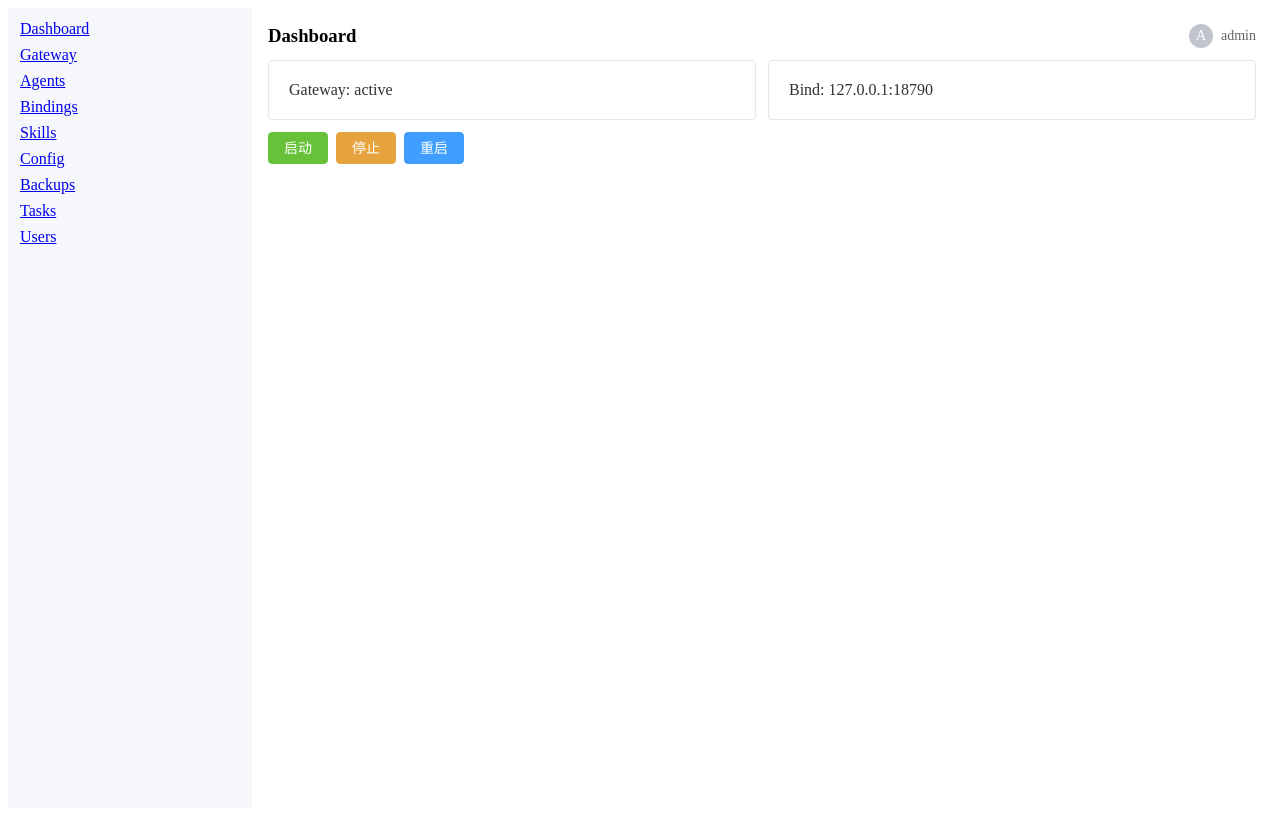
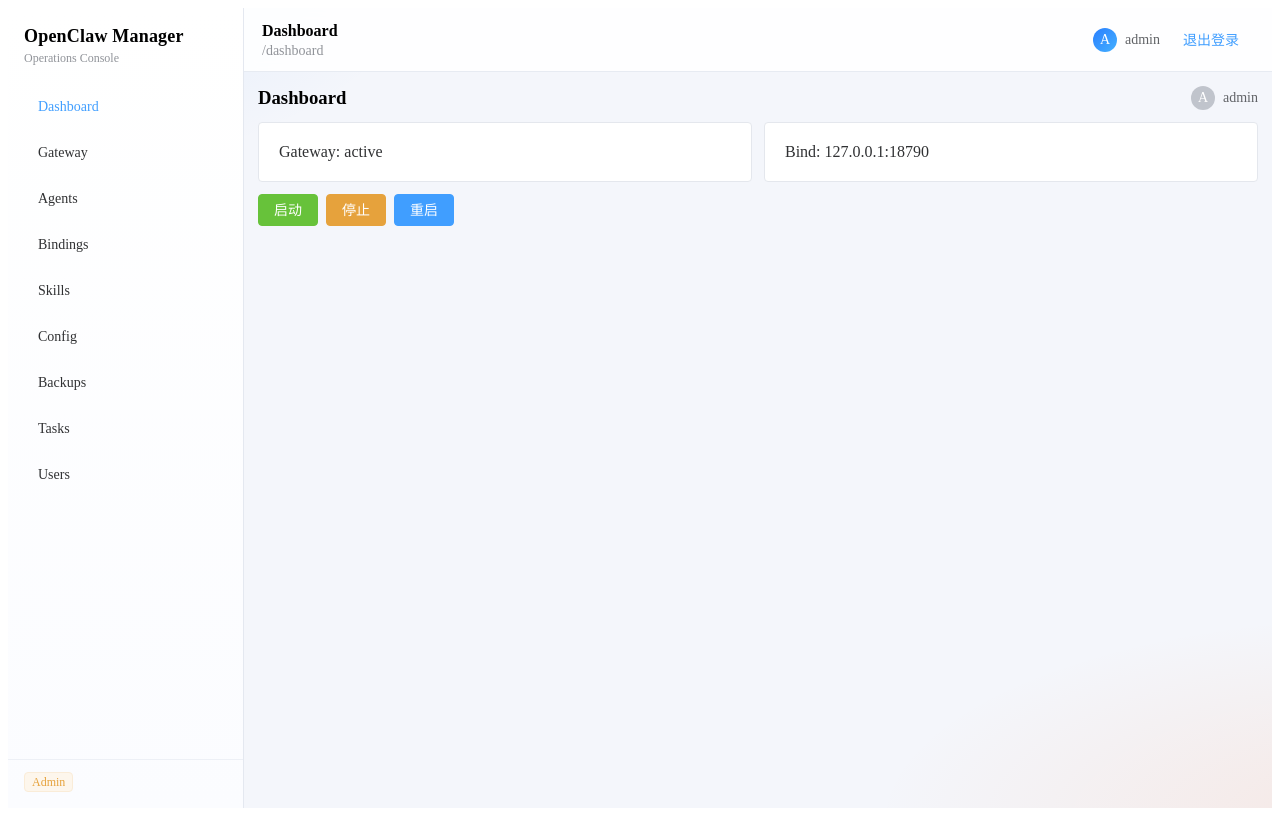
Before and after one commit to bfilestor/openclaw-manager, a Vue app in the folder src/frontend/: page /login in a window 1280 px wide. Both pictures are taken after a click on the button "登录". Built offline with nearby package versions, Linux system fonts and the light colour scheme.

Commit message:
美化右边列表样式

```diff
--- a/src/frontend/src/App.vue
+++ b/src/frontend/src/App.vue
@@ -1,25 +1,226 @@
 <template>
-  <div v-if="auth.isAuthenticated" class="layout">
-    <aside class="sidebar">
-      <router-link to="/dashboard">Dashboard</router-link>
-      <router-link to="/gateway">Gateway</router-link>
-      <router-link to="/agents">Agents</router-link>
-      <router-link to="/bindings">Bindings</router-link>
-      <router-link to="/skills">Skills</router-link>
-      <router-link to="/config">Config</router-link>
-      <router-link to="/backups">Backups</router-link>
-      <router-link to="/tasks">Tasks</router-link>
-      <router-link to="/admin/users">Users</router-link>
-    </aside>
-    <main class="content"><router-view /></main>
-  </div>
+  <el-container v-if="auth.isAuthenticated" class="app-shell">
+    <el-aside class="app-aside" width="236px">
+      <div class="brand">
+        <div class="brand-title">OpenClaw Manager</div>
+        <el-text class="brand-sub" type="info">Operations Console</el-text>
+      </div>
+
+      <el-scrollbar class="nav-scroll">
+        <el-menu :default-active="activePath" router class="nav-menu">
+          <el-menu-item
+            v-for="item in visibleNavItems"
+            :key="item.path"
+            :index="item.path"
+          >
+            <span>{{ item.label }}</span>
+          </el-menu-item>
+        </el-menu>
+      </el-scrollbar>
+
+      <div class="aside-footer">
+        <el-tag size="small" :type="roleTagType">{{ currentRole }}</el-tag>
+      </div>
+    </el-aside>
+
+    <el-container class="main-shell">
+      <el-header class="app-header">
+        <div class="header-title">
+          <div class="title-main">{{ currentNavLabel }}</div>
+          <el-text type="info">{{ activePath }}</el-text>
+        </div>
+
+        <el-space>
+          <el-avatar size="small" class="user-avatar">{{ usernameInitial }}</el-avatar>
+          <el-text>{{ auth.user?.username || '-' }}</el-text>
+          <el-button text type="primary" @click="logout">退出登录</el-button>
+        </el-space>
+      </el-header>
+
+      <el-main class="app-main">
+        <router-view />
+      </el-main>
+    </el-container>
+  </el-container>
+
   <router-view v-else />
 </template>
+
 <script setup lang="ts">
+import { computed } from 'vue'
+import { useRoute, useRouter } from 'vue-router'
 import { useAuthStore } from './stores/auth'
 
+type NavItem = {
+  path: string
+  label: string
+  adminOnly?: boolean
+}
+
 const auth = useAuthStore()
+const route = useRoute()
+const router = useRouter()
+
+const navItems: NavItem[] = [
+  { path: '/dashboard', label: 'Dashboard' },
+  { path: '/gateway', label: 'Gateway' },
+  { path: '/agents', label: 'Agents' },
+  { path: '/bindings', label: 'Bindings' },
+  { path: '/skills', label: 'Skills' },
+  { path: '/config', label: 'Config' },
+  { path: '/backups', label: 'Backups' },
+  { path: '/tasks', label: 'Tasks' },
+  { path: '/admin/users', label: 'Users', adminOnly: true },
+]
+
+const visibleNavItems = computed(() => {
+  const isAdmin = auth.user?.role === 'Admin'
+  return navItems.filter((item) => !item.adminOnly || isAdmin)
+})
+
+const activePath = computed(() => {
+  const current = route.path || '/dashboard'
+  const matched = [...visibleNavItems.value]
+    .sort((a, b) => b.path.length - a.path.length)
+    .find((item) => current === item.path || current.startsWith(`${item.path}/`))
+  return matched?.path || '/dashboard'
+})
+
+const currentNavLabel = computed(() => {
+  return visibleNavItems.value.find((item) => item.path === activePath.value)?.label || 'Dashboard'
+})
+
+const usernameInitial = computed(() => {
+  const name = String(auth.user?.username || '').trim()
+  return (name[0] || 'U').toUpperCase()
+})
+
+const currentRole = computed(() => auth.user?.role || 'Viewer')
+
+const roleTagType = computed<'info' | 'success' | 'warning'>(() => {
+  if (currentRole.value === 'Admin') return 'warning'
+  if (currentRole.value === 'Operator') return 'success'
+  return 'info'
+})
+
+function logout() {
+  auth.clear()
+  router.push('/login')
+}
 </script>
+
 <style scoped>
-.layout{display:flex;min-height:100vh}.sidebar{width:220px;display:flex;flex-direction:column;gap:8px;padding:12px;background:#f5f7fa}.content{flex:1;padding:16px}
+.app-shell {
+  min-height: 100vh;
+  background:
+    radial-gradient(1000px 420px at -10% -5%, rgba(22, 119, 255, 0.12), transparent 55%),
+    radial-gradient(900px 360px at 110% 102%, rgba(255, 120, 50, 0.12), transparent 58%),
+    #f4f6fb;
+}
+
+.app-aside {
+  display: flex;
+  flex-direction: column;
+  border-right: 1px solid #e4e8f0;
+  background: linear-gradient(180deg, #fff 0%, #fbfcff 100%);
+}
+
+.brand {
+  padding: 18px 16px 12px;
+}
+
+.brand-title {
+  font-size: 18px;
+  font-weight: 700;
+  line-height: 1.2;
+  letter-spacing: 0.2px;
+}
+
+.brand-sub {
+  font-size: 12px;
+}
+
+.nav-scroll {
+  flex: 1;
+  padding: 8px 10px;
+}
+
+.nav-menu {
+  border-right: none;
+  background: transparent;
+}
+
+.nav-menu :deep(.el-menu-item) {
+  border-radius: 10px;
+  margin-bottom: 4px;
+  height: 42px;
+}
+
+.aside-footer {
+  border-top: 1px solid #edf0f6;
+  padding: 12px 16px 16px;
+}
+
+.main-shell {
+  min-width: 0;
+}
+
+.app-header {
+  height: 64px;
+  border-bottom: 1px solid #e7ebf2;
+  background: rgba(255, 255, 255, 0.88);
+  backdrop-filter: blur(6px);
+  display: flex;
+  align-items: center;
+  justify-content: space-between;
+  padding: 0 18px;
+}
+
+.header-title {
+  min-width: 0;
+}
+
+.title-main {
+  font-size: 16px;
+  font-weight: 700;
+  line-height: 1.25;
+}
+
+.user-avatar {
+  background: linear-gradient(135deg, #2a7fff, #44b0ff);
+  color: #fff;
+}
+
+.app-main {
+  padding: 14px;
+}
+
+@media (max-width: 900px) {
+  .app-aside {
+    width: 76px !important;
+  }
+
+  .brand-sub,
+  .brand-title,
+  .aside-footer {
+    display: none;
+  }
+
+  .nav-scroll {
+    padding: 10px 8px;
+  }
+
+  .nav-menu :deep(.el-menu-item) {
+    justify-content: center;
+    padding: 0 !important;
+  }
+
+  .nav-menu :deep(.el-menu-item span) {
+    font-size: 0;
+  }
+
+  .app-header {
+    padding: 0 10px;
+  }
+}
 </style>
```
